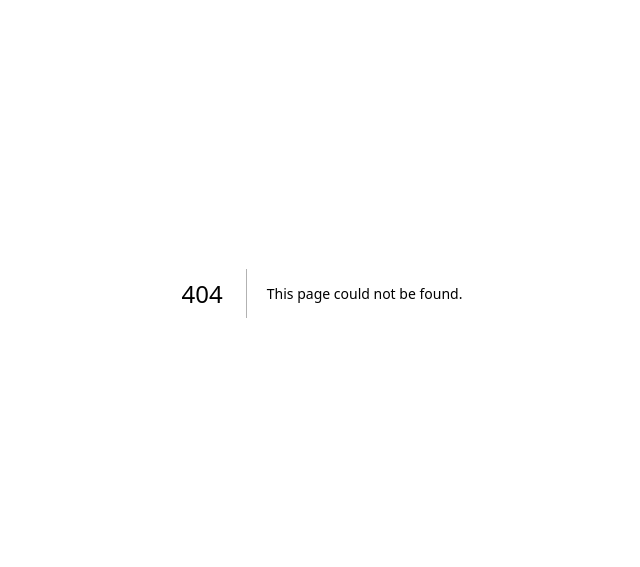
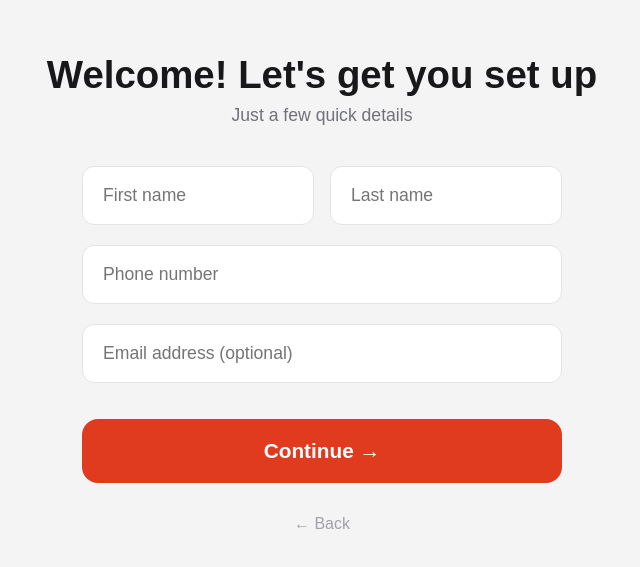
Before and after one commit to TexasTravis29/WrenchOps-Kiosk, a Next.js app: page /kiosk/new in a window 1280 px wide. Before the commit this address had no page. Shown: the part 107-674 px from the top of the page, without its empty margins (318-958 px from the left). Built offline with nearby package versions, Linux system fonts and the light colour scheme.

Commit message:
more pages

```diff
--- a/app/kiosk/confirm/page.tsx
+++ b/app/kiosk/confirm/page.tsx
@@ -26,7 +26,7 @@ export default function Confirm() {
       customer_id: customer?.id || null,
       customer_name: customer ? `${customer.first_name} ${customer.last_name}` : null,
       phone: customer?.phone || null,
-      is_new_customer: false,
+      is_new_customer: customer?.is_new_customer || false,
       services: allServices,
       key_tag_number: keyTag || null,
       status: 'pending',
--- /dev/null
+++ b/app/kiosk/new/page.tsx
@@ -0,0 +1,160 @@
+'use client'
+import { useRouter } from 'next/navigation'
+import { useState } from 'react'
+
+export default function NewCustomer() {
+  const router = useRouter()
+  const [form, setForm] = useState({
+    first_name: '',
+    last_name: '',
+    phone: '',
+    email: '',
+  })
+  const [errors, setErrors] = useState<Record<string, string>>({})
+
+  const update = (field: string, value: string) => {
+    setForm(prev => ({ ...prev, [field]: value }))
+    setErrors(prev => ({ ...prev, [field]: '' }))
+  }
+
+  const validate = () => {
+    const e: Record<string, string> = {}
+    if (!form.first_name.trim()) e.first_name = 'First name is required'
+    if (!form.last_name.trim()) e.last_name = 'Last name is required'
+    if (!form.phone.trim()) e.phone = 'Phone number is required'
+    return e
+  }
+
+  const handleContinue = () => {
+    const e = validate()
+    if (Object.keys(e).length > 0) {
+      setErrors(e)
+      return
+    }
+    localStorage.setItem('checkin_customer', JSON.stringify({
+      ...form,
+      id: null,
+      is_new_customer: true,
+    }))
+    router.push('/kiosk/service')
+  }
+
+  const inputStyle = (field: string) => ({
+    width: '100%',
+    padding: '18px 20px',
+    fontSize: '1.1rem',
+    borderRadius: '12px',
+    border: errors[field] ? '1.5px solid #e03b1f' : '0.5px solid #e4e4e7',
+    background: '#ffffff',
+    color: '#18181b',
+    outline: 'none',
+    boxSizing: 'border-box' as const,
+    marginBottom: '4px',
+  })
+
+  return (
+    <div style={{
+      position: 'fixed',
+      top: 0, left: 0, right: 0, bottom: 0,
+      background: '#f4f4f5',
+      display: 'flex',
+      flexDirection: 'column',
+      alignItems: 'center',
+      justifyContent: 'center',
+      fontFamily: 'sans-serif',
+      padding: '48px 40px',
+      overflowY: 'auto',
+    }}>
+      <h1 style={{ color: '#18181b', fontSize: '2.4rem', fontWeight: '800', marginBottom: '8px' }}>
+        Welcome! Let's get you set up
+      </h1>
+      <p style={{ color: '#71717a', fontSize: '1.1rem', marginBottom: '40px' }}>
+        Just a few quick details
+      </p>
+
+      <div style={{ width: '100%', maxWidth: '480px' }}>
+        <div style={{ display: 'grid', gridTemplateColumns: '1fr 1fr', gap: '16px', marginBottom: '16px' }}>
+          <div>
+            <input
+              autoFocus
+              type="text"
+              placeholder="First name"
+              value={form.first_name}
+              onChange={e => update('first_name', e.target.value)}
+              style={inputStyle('first_name')}
+            />
+            {errors.first_name && (
+              <p style={{ color: '#e03b1f', fontSize: '0.85rem', margin: '0 0 8px' }}>{errors.first_name}</p>
+            )}
+          </div>
+          <div>
+            <input
+              type="text"
+              placeholder="Last name"
+              value={form.last_name}
+              onChange={e => update('last_name', e.target.value)}
+              style={inputStyle('last_name')}
+            />
+            {errors.last_name && (
+              <p style={{ color: '#e03b1f', fontSize: '0.85rem', margin: '0 0 8px' }}>{errors.last_name}</p>
+            )}
+          </div>
+        </div>
+
+        <div style={{ marginBottom: '16px' }}>
+          <input
+            type="tel"
+            placeholder="Phone number"
+            value={form.phone}
+            onChange={e => update('phone', e.target.value)}
+            style={inputStyle('phone')}
+          />
+          {errors.phone && (
+            <p style={{ color: '#e03b1f', fontSize: '0.85rem', margin: '0 0 8px' }}>{errors.phone}</p>
+          )}
+        </div>
+
+        <div style={{ marginBottom: '32px' }}>
+          <input
+            type="email"
+            placeholder="Email address (optional)"
+            value={form.email}
+            onChange={e => update('email', e.target.value)}
+            style={inputStyle('email')}
+          />
+        </div>
+
+        <button
+          onClick={handleContinue}
+          style={{
+            width: '100%',
+            padding: '20px',
+            borderRadius: '16px',
+            background: '#e03b1f',
+            color: 'white',
+            border: 'none',
+            fontSize: '1.3rem',
+            fontWeight: '800',
+            cursor: 'pointer',
+          }}
+        >
+          Continue →
+        </button>
+      </div>
+
+      <button
+        onClick={() => router.push('/kiosk')}
+        style={{
+          marginTop: '32px',
+          background: 'none',
+          border: 'none',
+          color: '#a1a1aa',
+          fontSize: '1rem',
+          cursor: 'pointer',
+        }}
+      >
+        ← Back
+      </button>
+    </div>
+  )
+}
```
